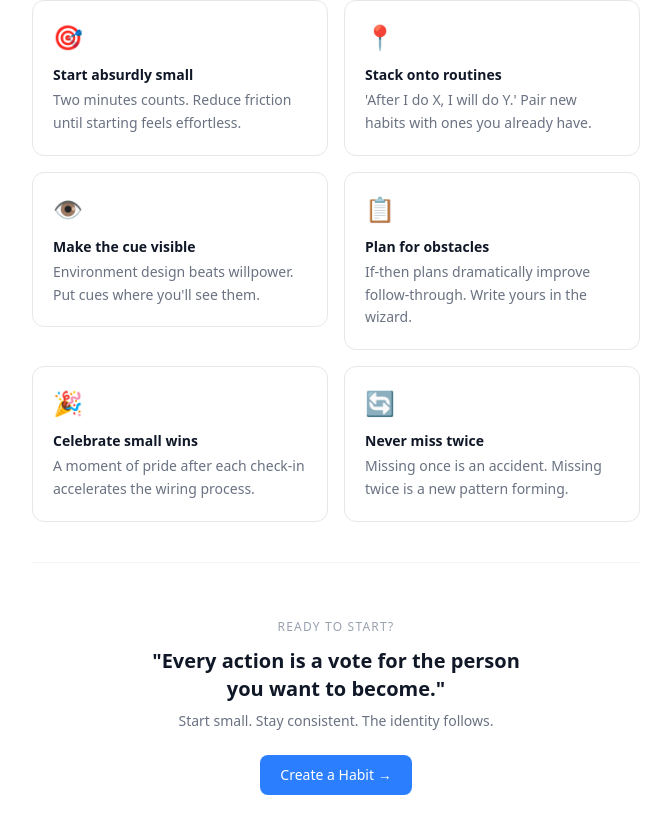
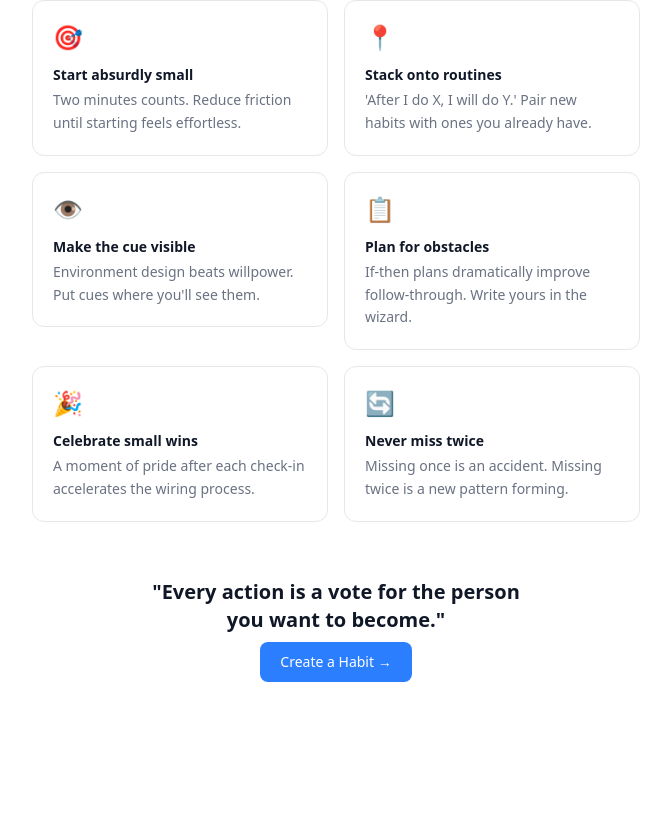
Before and after one commit to kevincoj/DayOnes, a React (Vite) app in the folder apps/client/: page /learn in a window 1280 px wide. Shown: the part 1559-2392 px from the top of the page, without its empty margins (304-975 px from the left). After the commit the page ends 2313 px from the top, so only its background shows below. Built offline with nearby package versions, Linux system fonts and the light colour scheme; sample sign-in values are in the browser's storage.

Commit message:
edited learn page

```diff
--- a/apps/client/src/pages/LearnPage.tsx
+++ b/apps/client/src/pages/LearnPage.tsx
@@ -259,16 +259,13 @@ export default function LearnPage() {
           </section>
         </AnimatedSection>
 
-        <hr className="border-gray-100 mb-10" />
 
         {/* ── CTA ── */}
         <AnimatedSection>
           <section className="text-center py-4 mb-6">
-            <p className="text-gray-400 text-xs uppercase tracking-widest mb-3">Ready to start?</p>
             <h2 className="text-xl font-bold text-gray-900 mb-2">
               "Every action is a vote for the person<br />you want to become."
             </h2>
-            <p className="text-gray-500 text-sm mb-6">Start small. Stay consistent. The identity follows.</p>
             <button
               onClick={() => navigate("/habits/new")}
               className="bg-blue-500 hover:bg-blue-600 text-white text-sm font-medium px-5 py-2.5 rounded-lg transition-colors"
```
